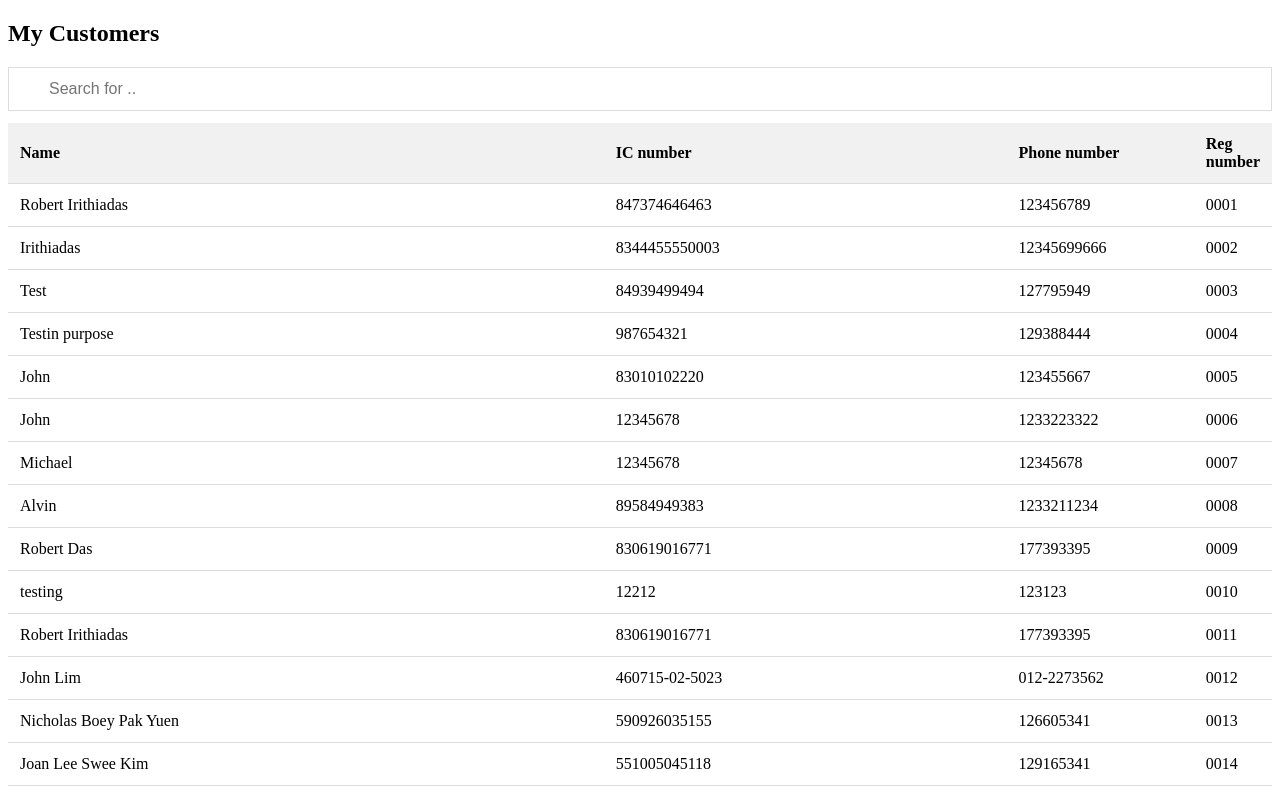
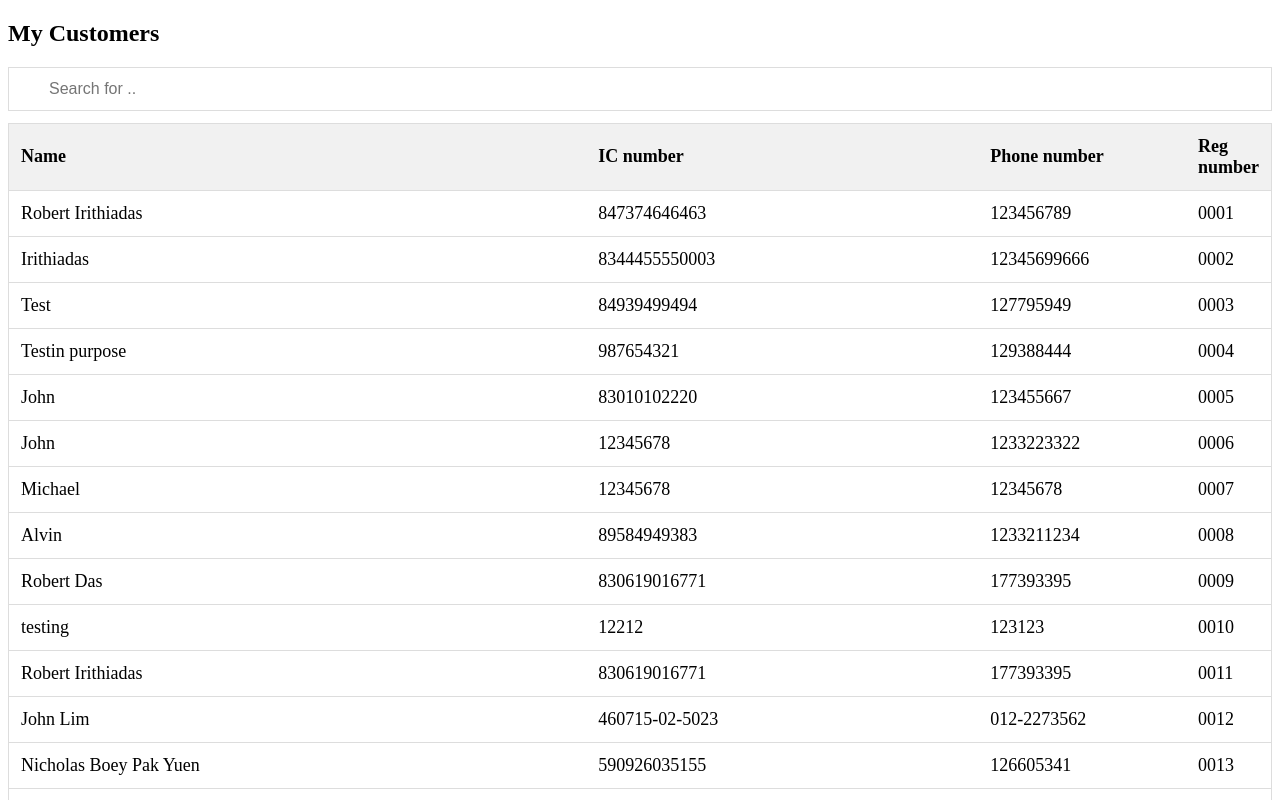
Before and after one commit to HuiEe88/Site, a plain HTML site: page index.html in a window 1280 px wide. Shown: the top 800 px of the page. Drawn offline with Linux system fonts and the light colour scheme.

Commit message:
Update index.html

```diff
--- a/index.html
+++ b/index.html
@@ -1,14 +1,14 @@
 <!DOCTYPE html>
 <html>
-<meta name="viewport" content="width=device-width, initial-scale=1.0, maximum-scale=1.0, target-densitydpi=medium-dpi, user-scalable=0" />
+<meta name="viewport" content="width=device-width, initial-scale=1.0, maximum-scale=1.0, target-densitydpi=medium-dpi, user-
+
+scalable=0" />
 
 <head>
 <style>
-
 * {
   box-sizing: border-box;
 }
-
 
 #myInput {
   background-image: url('/css/searchicon.png');
@@ -23,6 +23,9 @@
 
 #myTable {
   border-collapse: collapse;
+  width: 100%;
+  border: 1px solid #ddd;
+  font-size: 18px;
 }
 
 #myTable th, #myTable td {
```
